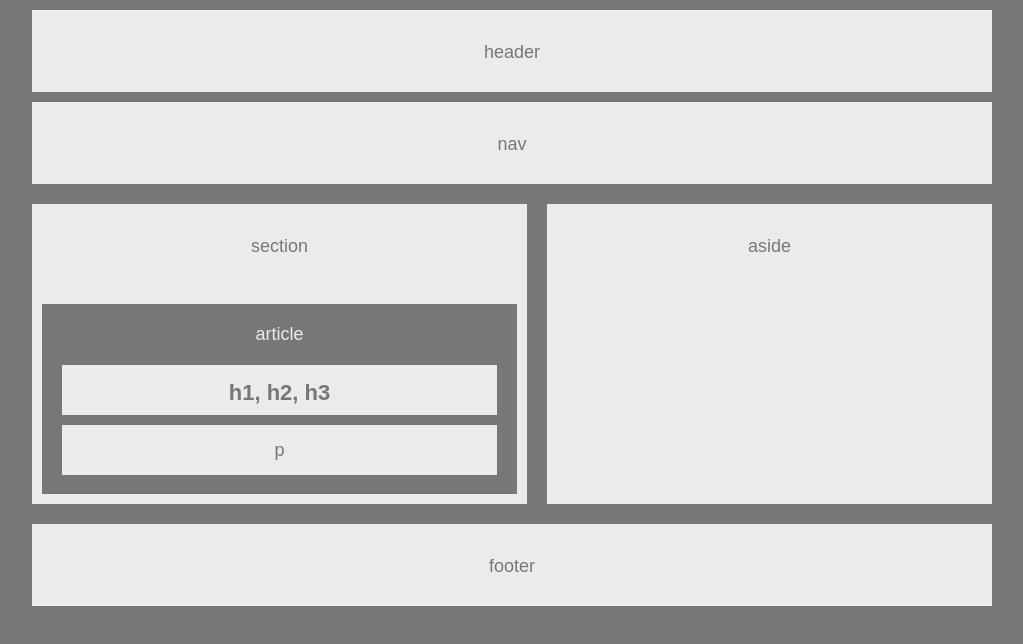
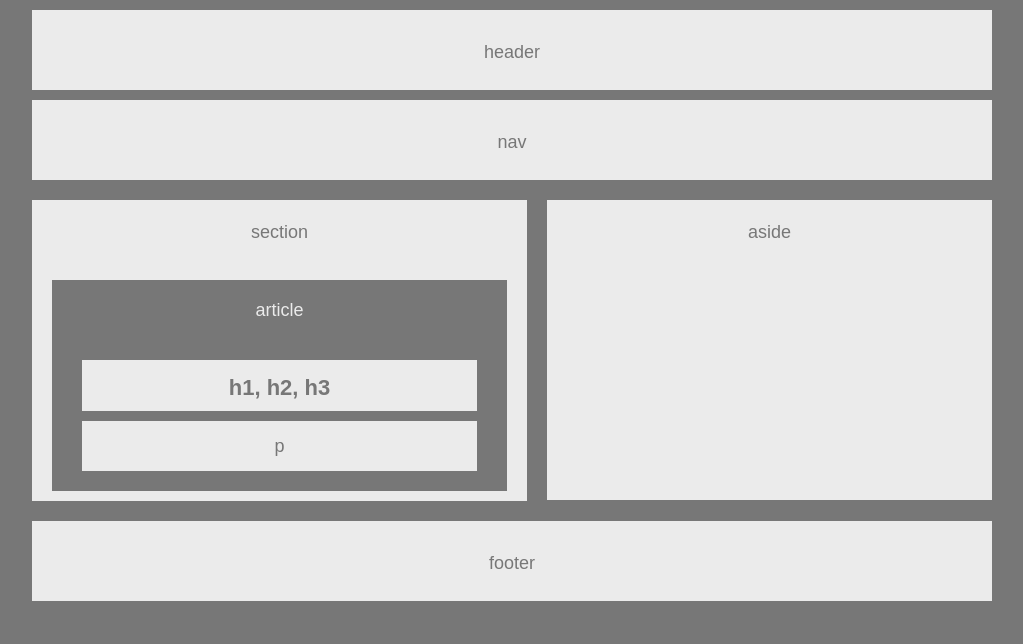
Before and after one commit to Slowpossum/CSS-Wireframe-Website-Layout, a plain HTML site: page HW-Wireframe.html in a window 1280 px wide. Shown: the whole page, without its empty margins (128-1151 px from the left). Drawn offline with Linux system fonts and the light colour scheme.

Commit message:
...And [he] said unto them, He that is without error among you, let him commit the next build.

```diff
--- a/styles.css
+++ b/styles.css
@@ -9,65 +9,66 @@ body {
 }
 
 #header {
-    padding-top: 32px;
-    height: 50px;
+    padding: 32px 10px 10px 10px;
+    min-height: 38px;
     margin: 10px 0px 10px 0px;
     background: #ebebeb;
 }
 
 #nav {
-    padding-top: 32px;
-    height: 50px;
+    padding: 32px 10px 10px 10px;
+    min-height: 38px;
     margin: 10px 0px 20px 0px;
     background: #ebebeb;
 }
 
 #section {
     background: #ebebeb;
-    width: 495px;
-    padding-top: 32px;
-    height: 268px;
+    width: 475px;
+    padding: 22px 10px 0px 10px;
+    min-height: 268px;
     margin:0px 20px 20px 0px;
     float: left;
 }
 
 #article {
-    padding-top: 20px;
+    padding: 20px 10px 20px 10px;
     color: #ebebeb;
-    height: 170px;
-    margin: 47px 10px 10px 10px;
+    min-height: 170px;
+    margin: 37px 10px 10px 10px;
     background: #777;
 }
 
 h1 {
-    padding-top: 15px;
-    height: 35px;
+    padding: 15px 10px 10px 10px;
+    min-height: 25px;
     background: #ebebeb;
     font-size: 22px;
     color: #777;
-    margin: 20px 20px 10px 20px;
+    margin: 39px 20px 10px 20px;
 }
 
 p {
-    padding-top: 15px;
-    height: 35px;
+    padding: 15px 10px 10px 10px;
+    min-height: 25px;
     background: #ebebeb;
     color: #777;
-    margin: 0px 20px 20px 20px;
+    margin: 0px 20px 0px 20px;
 }
 
 #aside {
-    padding-top: 32px;
+    padding: 22px 10px 10px 10px;
     float: left;
-    width: 445px;
-    height: 268px;
+    width: 425px;
+    min-height: 268px;
     background: #ebebeb;
+    margin-bottom: 20px;
 }
 
 #footer {
-    padding-top: 32px;
+    padding: 32px 10px 10px 10px;
     clear: both;
-    height: 50px;
+    min-height: 38px;
     background: #ebebeb;
 }
 
@@ -76,21 +77,3 @@ p {
     display: block;
     clear: both;
 }
-
-/* . Your CSS should have styles for each of the following elements:
-   * Body
-     * font-family: 'Arial', 'Helvetica Neue', Helvetica, sans-serif;
-     * color: '#777'
-     * background: '#777'
-     * width: '960px'
-     * font-size: '18px'
-   * Header, Nav, Section, Aside, and Footer
-     * background: '#ebebeb'
-   * Article
-     * color: '#ebebeb',
-     * background: '#777'
-   * h1 and p
-     * color: '#777',
-     * background: '#ebebeb'
-3. The widths of each section should be:
-   * section: 495px */
```
Also changed, not shown: HW-Wireframe.html (+0 -3 lines).
